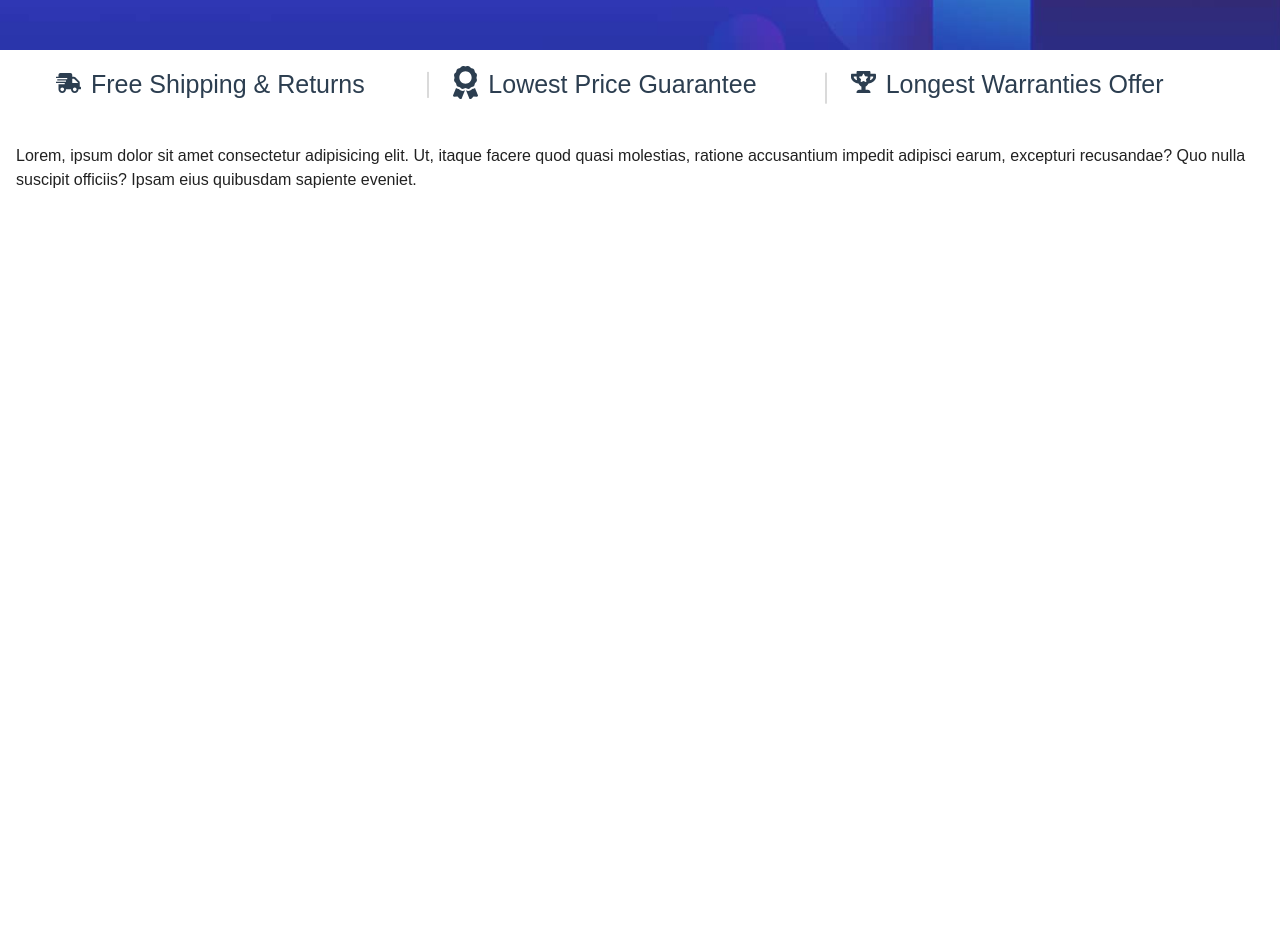
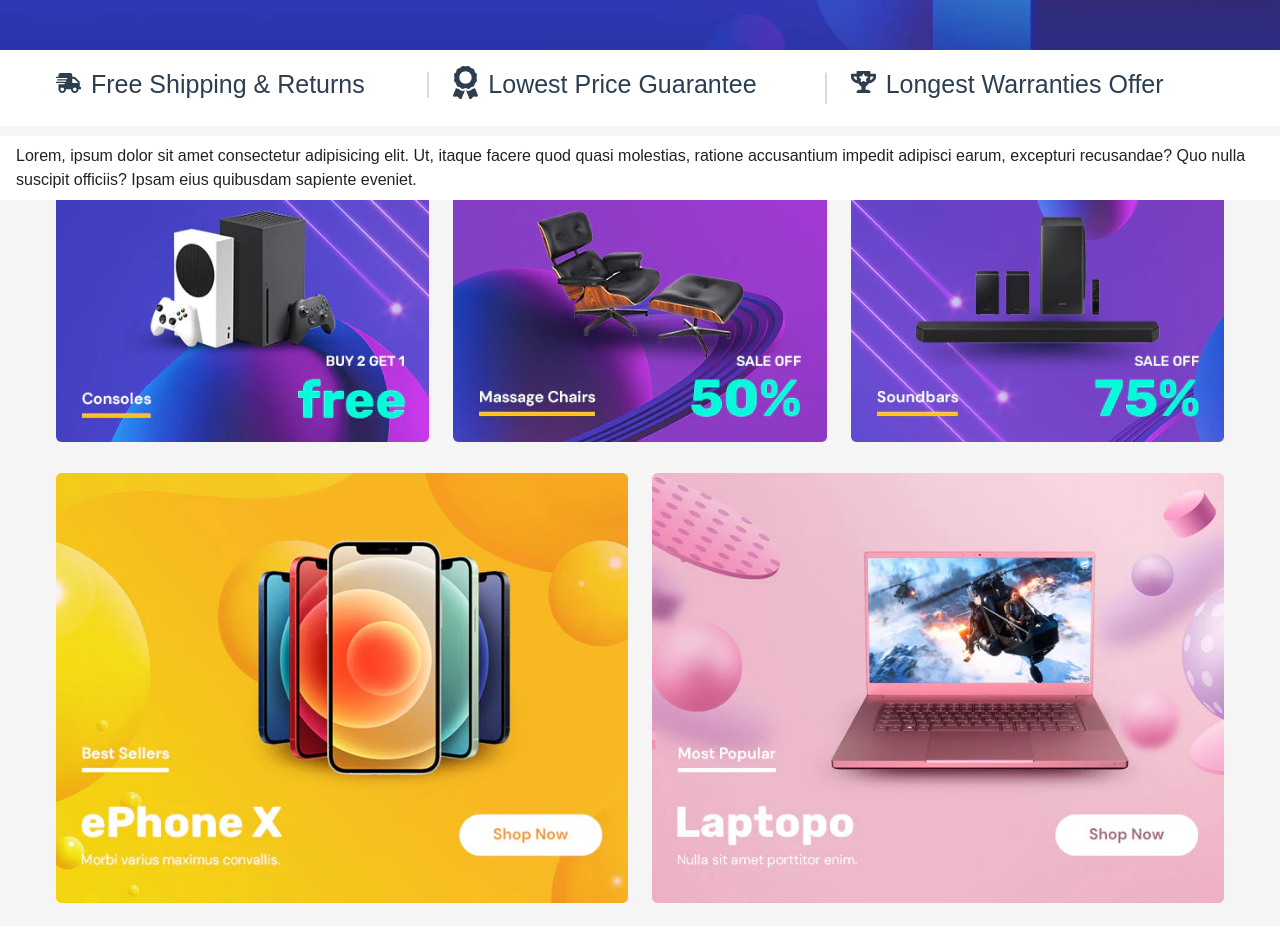
Before and after one commit to yon3030/vue-demo-1, a Vue app: page / in a window 1280 px wide. Shown: the part 600-1542 px from the top of the page. Before the commit the page ends 800 px from the top, so only its background shows below. Built offline with nearby package versions, Linux system fonts and the light colour scheme; a web font is replaced by a local one.

Commit message:
creating top offer section

```diff
--- /dev/null
+++ b/src/components/Home/TopOffer.vue
@@ -0,0 +1,84 @@
+<template>
+  <div class="top_offers">
+    <v-container>
+      <v-row>
+        <v-col cols="4">
+          <v-hover v-slot="{ isHovering, props }">
+            <div class="top_offers_box" v-bind="props">
+              <img
+                :style="`scale : ${isHovering ? 1.09 : 1}`"
+                src="@/assets/images/playstations.webp"
+                alt="playstation-Image"
+              />
+            </div>
+          </v-hover>
+        </v-col>
+        <v-col cols="4">
+          <v-hover v-slot="{ isHovering, props }">
+            <div class="top_offers_box" v-bind="props">
+              <img
+                :style="`scale : ${isHovering ? 1.09 : 1}`"
+                src="@/assets/images/chairs.webp"
+                alt="chairs-Image"
+              />
+            </div>
+          </v-hover>
+        </v-col>
+        <v-col cols="4">
+          <v-hover v-slot="{ isHovering, props }">
+            <div class="top_offers_box" v-bind="props">
+              <img
+                :style="`scale : ${isHovering ? 1.09 : 1}`"
+                src="@/assets/images/headset.webp"
+                alt="headset-Image"
+              />
+            </div>
+          </v-hover>
+        </v-col>
+      </v-row>
+      <v-row>
+        <v-col cols="6">
+          <v-hover v-slot="{ isHovering, props }">
+            <div class="top_offers_box" v-bind="props">
+              <img
+                :style="`scale : ${isHovering ? 1.09 : 1}`"
+                src="@/assets/images/iphones.webp"
+                alt="iphones-Image"
+              />
+            </div>
+          </v-hover>
+        </v-col>
+        <v-col cols="6">
+          <v-hover v-slot="{ isHovering, props }">
+            <div class="top_offers_box" v-bind="props">
+              <img
+                :style="`scale : ${isHovering ? 1.09 : 1}`"
+                src="@/assets/images/laptops.webp"
+                alt="laptops-Image"
+              />
+            </div>
+          </v-hover>
+        </v-col>
+      </v-row>
+    </v-container>
+  </div>
+</template>
+<script>
+export default {
+  name: "TopOffer",
+};
+</script>
+<style lang="scss">
+.top_offers {
+  background: #f5f5f5;
+  padding-top: 40px;
+  &_box {
+    overflow: hidden;
+    img {
+      width: 100%;
+      transition: 0.7s all ease-in-out;
+      cursor: pointer;
+    }
+  }
+}
+</style>
--- a/src/views/HomeView.vue
+++ b/src/views/HomeView.vue
@@ -1,17 +1,20 @@
 <template>
   <UpperBanner />
   <TheFeatures />
+  <TopOffer />
 </template>
 
 <script>
 import UpperBanner from "@/components/Home/UpperBanner.vue";
 import TheFeatures from "@/components/Home/TheFeatures.vue";
+import TopOffer from "@/components/Home/TopOffer.vue";
 
 export default {
   name: "HomeView",
   components: {
     UpperBanner,
     TheFeatures,
+    TopOffer,
   },
 };
 </script>
```
